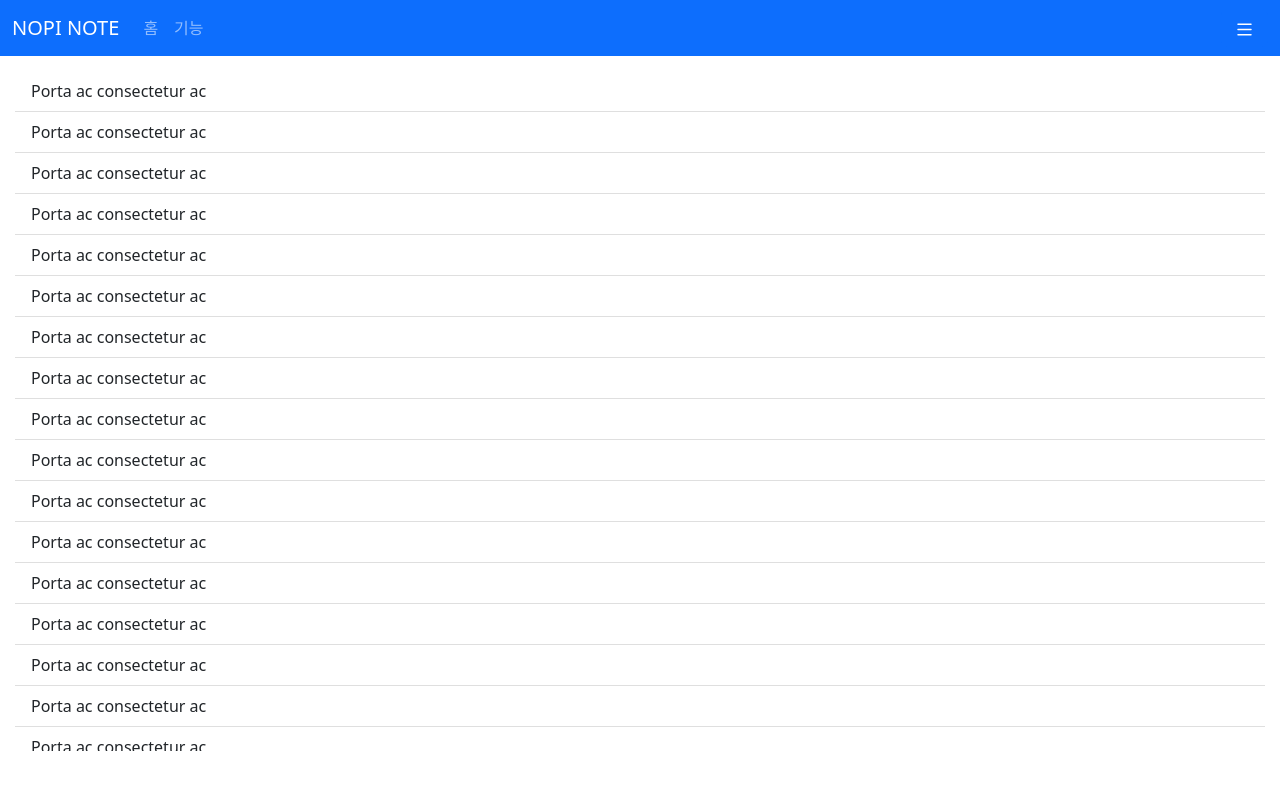
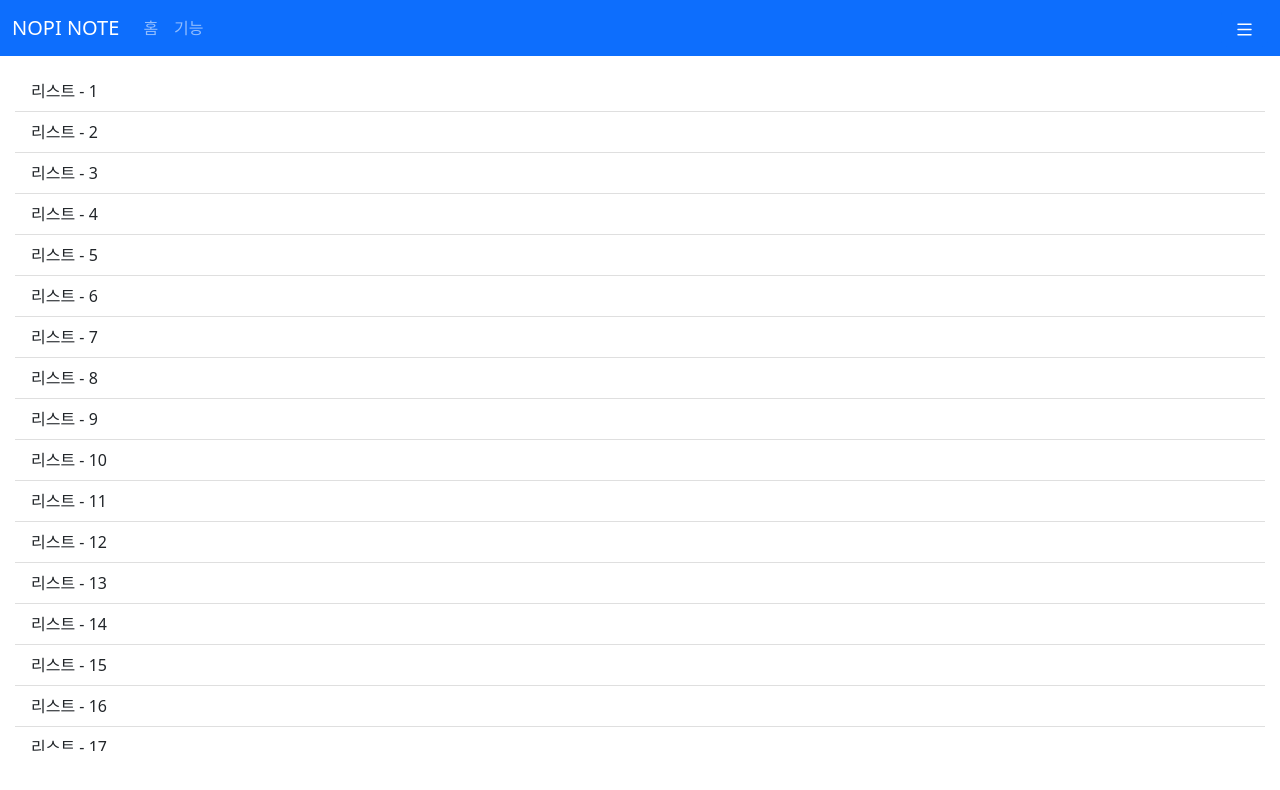
Before and after one commit to yeong-hyeon-kim/IRIS, a React (Create React App) app: page /Link in a window 1280 px wide. Shown: the top 790 px of the page. Built offline with nearby package versions, Linux system fonts and the light colour scheme.

Commit message:
예시 데이터 수정

```diff
--- a/src/components/link.tsx
+++ b/src/components/link.tsx
@@ -5,32 +5,51 @@ function Link() {
     <>
       <div className="List">
         <ListGroup variant="flush">
-          <ListGroup.Item>Porta ac consectetur ac</ListGroup.Item>
-          <ListGroup.Item>Porta ac consectetur ac</ListGroup.Item>
-          <ListGroup.Item>Porta ac consectetur ac</ListGroup.Item>
-          <ListGroup.Item>Porta ac consectetur ac</ListGroup.Item>
-          <ListGroup.Item>Porta ac consectetur ac</ListGroup.Item>
-          <ListGroup.Item>Porta ac consectetur ac</ListGroup.Item>
-          <ListGroup.Item>Porta ac consectetur ac</ListGroup.Item>
-          <ListGroup.Item>Porta ac consectetur ac</ListGroup.Item>
-          <ListGroup.Item>Porta ac consectetur ac</ListGroup.Item>
-          <ListGroup.Item>Porta ac consectetur ac</ListGroup.Item>
-          <ListGroup.Item>Porta ac consectetur ac</ListGroup.Item>
-          <ListGroup.Item>Porta ac consectetur ac</ListGroup.Item>
-          <ListGroup.Item>Porta ac consectetur ac</ListGroup.Item>
-          <ListGroup.Item>Porta ac consectetur ac</ListGroup.Item>
-          <ListGroup.Item>Porta ac consectetur ac</ListGroup.Item>
-          <ListGroup.Item>Porta ac consectetur ac</ListGroup.Item>
-          <ListGroup.Item>Porta ac consectetur ac</ListGroup.Item>
-          <ListGroup.Item>Porta ac consectetur ac</ListGroup.Item>
-          <ListGroup.Item>Porta ac consectetur ac</ListGroup.Item>
-          <ListGroup.Item>Porta ac consectetur ac</ListGroup.Item>
-          <ListGroup.Item>Porta ac consectetur ac</ListGroup.Item>
-          <ListGroup.Item>Porta ac consectetur ac</ListGroup.Item>
-          <ListGroup.Item>Porta ac consectetur ac</ListGroup.Item>
-          <ListGroup.Item>Porta ac consectetur ac</ListGroup.Item>
-          <ListGroup.Item>Porta ac consectetur ac</ListGroup.Item>
-          <ListGroup.Item>Porta ac consectetur ac</ListGroup.Item>
+          <ListGroup.Item>리스트 - 1</ListGroup.Item>
+          <ListGroup.Item>리스트 - 2</ListGroup.Item>
+          <ListGroup.Item>리스트 - 3</ListGroup.Item>
+          <ListGroup.Item>리스트 - 4</ListGroup.Item>
+          <ListGroup.Item>리스트 - 5</ListGroup.Item>
+          <ListGroup.Item>리스트 - 6</ListGroup.Item>
+          <ListGroup.Item>리스트 - 7</ListGroup.Item>
+          <ListGroup.Item>리스트 - 8</ListGroup.Item>
+          <ListGroup.Item>리스트 - 9</ListGroup.Item>
+          <ListGroup.Item>리스트 - 10</ListGroup.Item>
+          <ListGroup.Item>리스트 - 11</ListGroup.Item>
+          <ListGroup.Item>리스트 - 12</ListGroup.Item>
+          <ListGroup.Item>리스트 - 13</ListGroup.Item>
+          <ListGroup.Item>리스트 - 14</ListGroup.Item>
+          <ListGroup.Item>리스트 - 15</ListGroup.Item>
+          <ListGroup.Item>리스트 - 16</ListGroup.Item>
+          <ListGroup.Item>리스트 - 17</ListGroup.Item>
+          <ListGroup.Item>리스트 - 18</ListGroup.Item>
+          <ListGroup.Item>리스트 - 19</ListGroup.Item>
+          <ListGroup.Item>리스트 - 20</ListGroup.Item>
+          <ListGroup.Item>리스트 - 21</ListGroup.Item>
+          <ListGroup.Item>리스트 - 22</ListGroup.Item>
+          <ListGroup.Item>리스트 - 23</ListGroup.Item>
+          <ListGroup.Item>리스트 - 24</ListGroup.Item>
+          <ListGroup.Item>리스트 - 25</ListGroup.Item>
+          <ListGroup.Item>리스트 - 26</ListGroup.Item>
+          <ListGroup.Item>리스트 - 27</ListGroup.Item>
+          <ListGroup.Item>리스트 - 28</ListGroup.Item>
+          <ListGroup.Item>리스트 - 29</ListGroup.Item>
+          <ListGroup.Item>리스트 - 30</ListGroup.Item>
+          <ListGroup.Item>리스트 - 31</ListGroup.Item>
+          <ListGroup.Item>리스트 - 32</ListGroup.Item>
+          <ListGroup.Item>리스트 - 33</ListGroup.Item>
+          <ListGroup.Item>리스트 - 34</ListGroup.Item>
+          <ListGroup.Item>리스트 - 35</ListGroup.Item>
+          <ListGroup.Item>리스트 - 36</ListGroup.Item>
+          <ListGroup.Item>리스트 - 37</ListGroup.Item>
+          <ListGroup.Item>리스트 - 38</ListGroup.Item>
+          <ListGroup.Item>리스트 - 39</ListGroup.Item>
+          <ListGroup.Item>리스트 - 40</ListGroup.Item>
+          <ListGroup.Item>리스트 - 41</ListGroup.Item>
+          <ListGroup.Item>리스트 - 42</ListGroup.Item>
+          <ListGroup.Item>리스트 - 43</ListGroup.Item>
+          <ListGroup.Item>리스트 - 44</ListGroup.Item>
+          <ListGroup.Item>리스트 - 45</ListGroup.Item>
         </ListGroup>
       </div>
     </>
```
